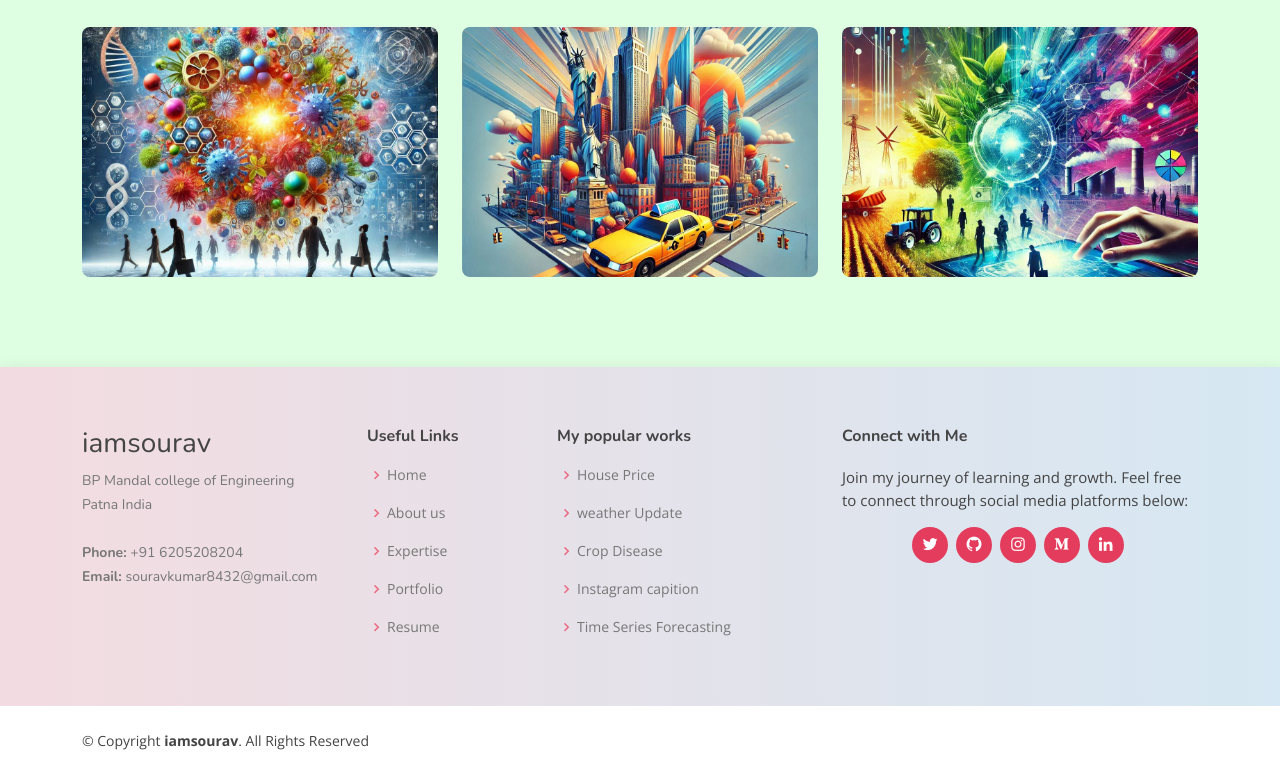
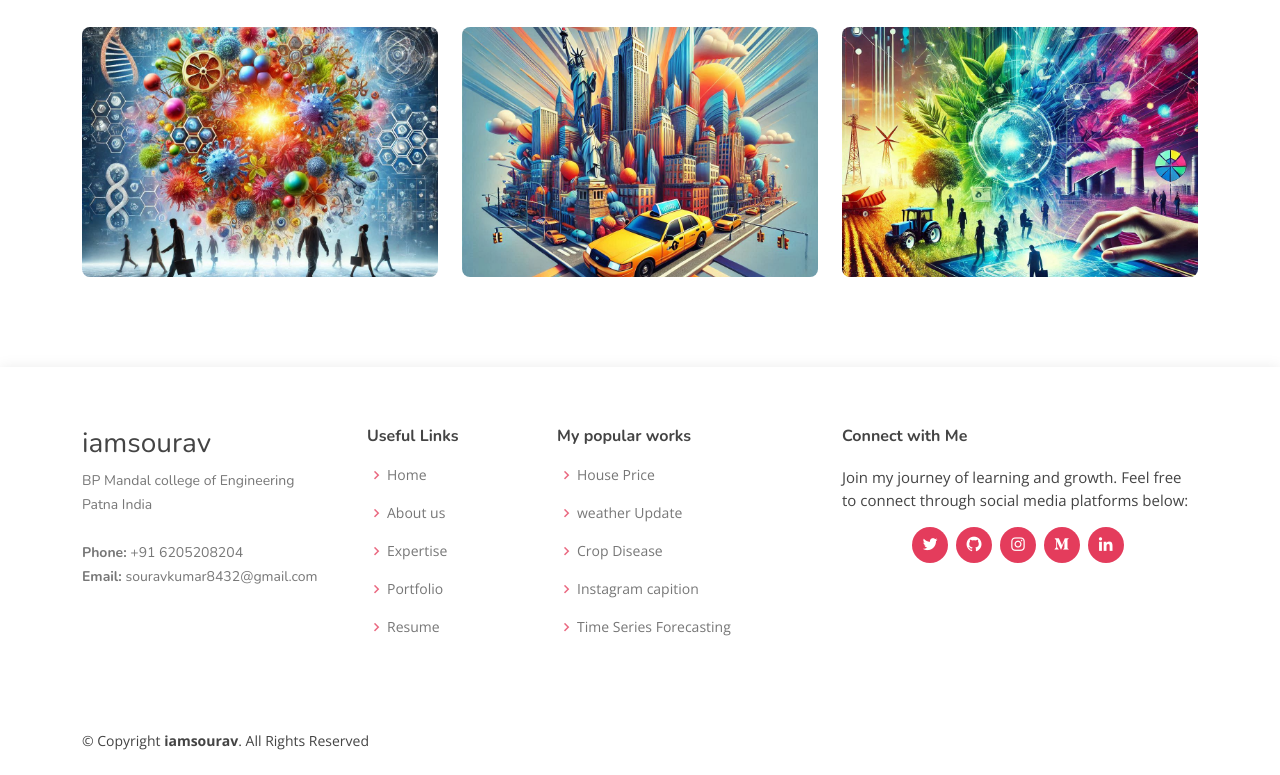
Before and after one commit to singhsourav0/me.portfolio, a plain HTML site: page index.html in a window 1280 px wide. Shown: the part 3366-4141 px from the top of the page. Drawn offline with nearby package versions, Linux system fonts and the light colour scheme.

Commit message:
removecolor2

```diff
--- a/assets/css/style.css
+++ b/assets/css/style.css
@@ -4,7 +4,7 @@
 --------------------------------------------------------------*/
 body {
   font-family: "Open Sans", sans-serif;
-  background-color: #DFFFE2;
+  background-color: #fff;
   /* background: linear-gradient(to right, #FFDEE9, #B5FFFC); */
   color: #444444;
 }
@@ -1883,7 +1883,7 @@ section {
 
 #footer .footer-top {
   padding: 60px 0 30px 0;
-  background: linear-gradient(to right, #F3DCE1, #D6E8F3);
+  background: #fff
 }
 
 #footer .footer-top .footer-contact {
```
